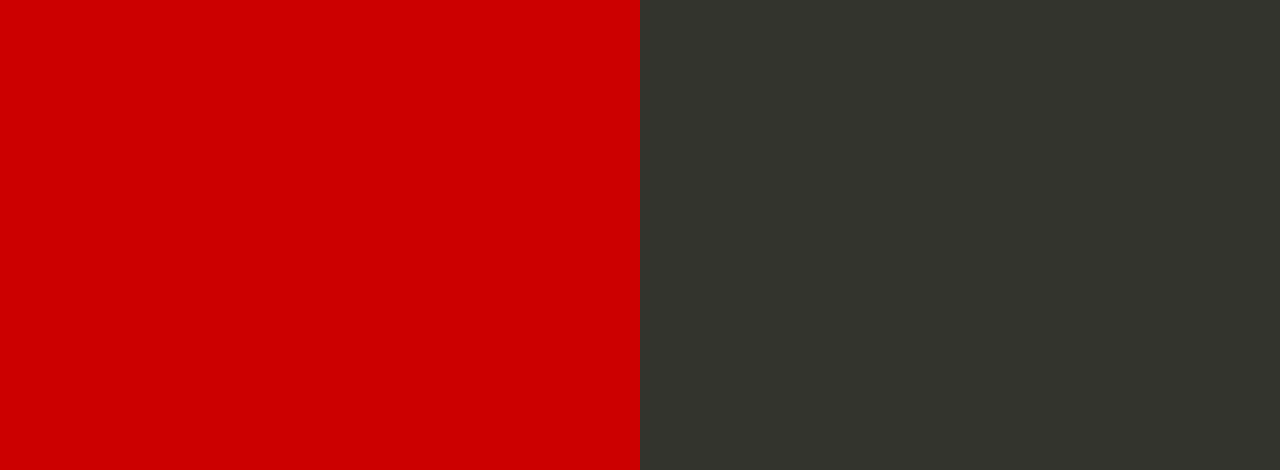
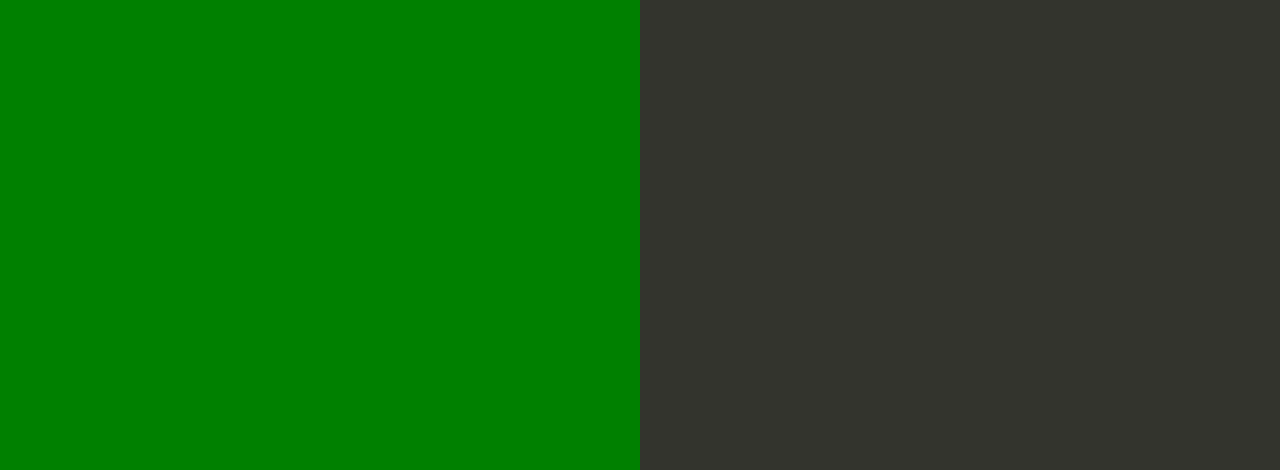
Before and after one commit to punnotay/aws-nodejs-sample, a website: page index.html in a window 1280 px wide. Shown: the part 330-800 px from the top of the page. Drawn offline with Linux system fonts and the light colour scheme.

Commit message:
chenge to green color

```diff
--- a/index.html
+++ b/index.html
@@ -35,7 +35,7 @@
 
         text-align: right;
         padding-top: 11em;
-        background-color: #cc0000;
+        background-color: green;
 
       }
       .textColumn p {
```
